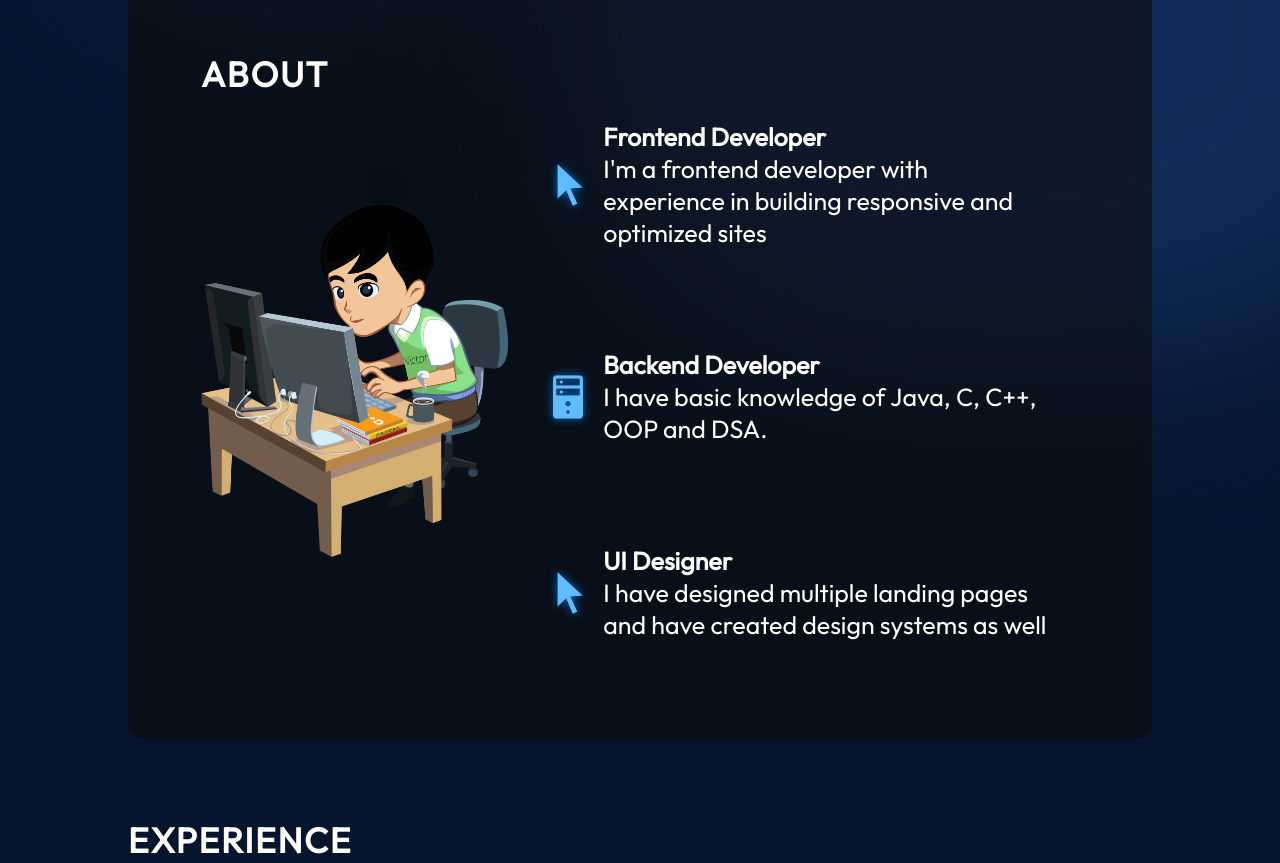
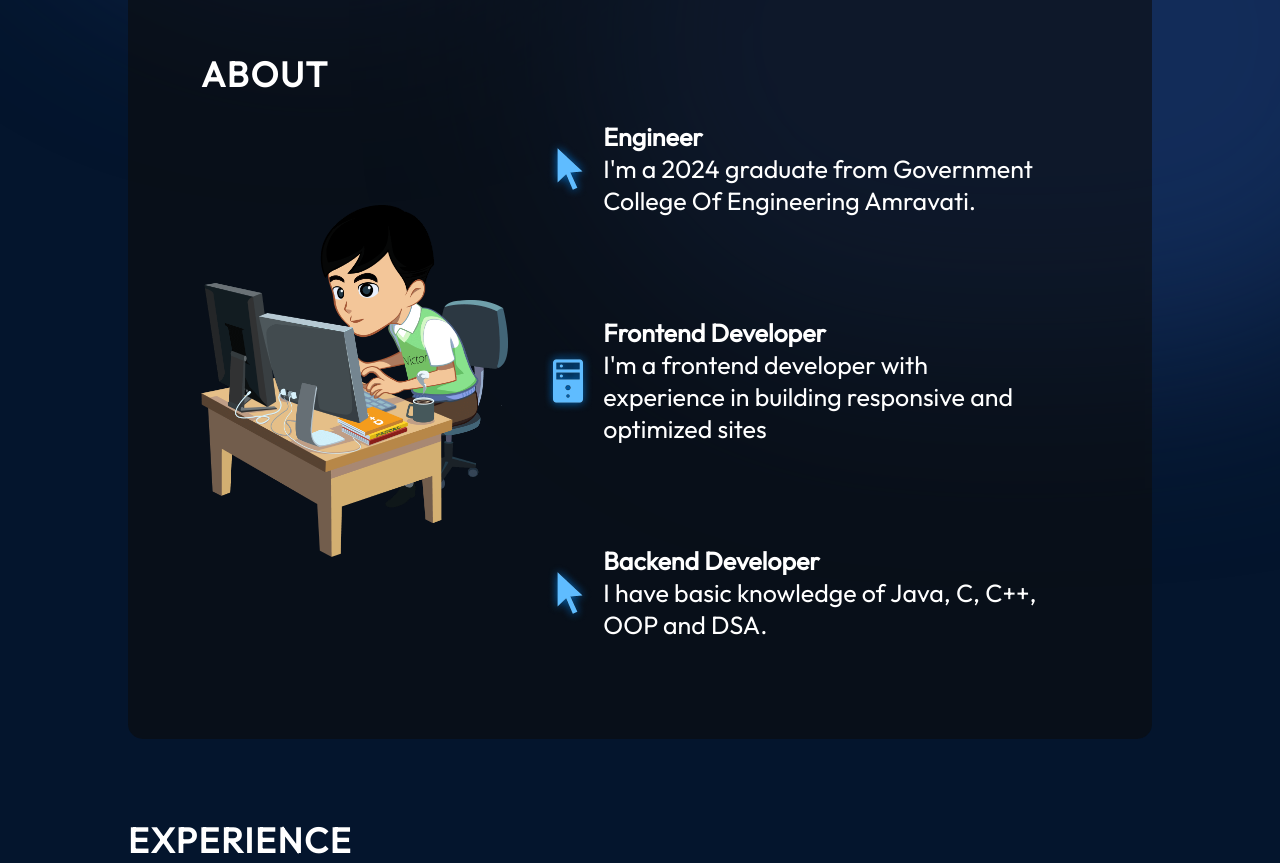
Before and after one commit to ankushchimote/p, a React (Vite) app: page / in a window 1280 px wide. Shown: the part 680-1543 px from the top of the page. Built offline with nearby package versions, Linux system fonts and the light colour scheme.

Commit message:
Update About.jsx

```diff
--- a/src/components/About/About.jsx
+++ b/src/components/About/About.jsx
@@ -17,6 +17,15 @@ export const About = () => {
           <li className={styles.aboutItem}>
             <img src={getImageUrl("about/cursorIcon.png")} alt="Cursor icon" />
             <div className={styles.aboutItemText}>
+              <h3>Engineer</h3>
+              <p>
+                I'm a 2024 graduate from Government College Of Engineering Amravati.
+              </p>
+            </div>
+          </li>
+          <li className={styles.aboutItem}>
+            <img src={getImageUrl("about/serverIcon.png")} alt="Server icon" />
+            <div className={styles.aboutItemText}>
               <h3>Frontend Developer</h3>
               <p>
                 I'm a frontend developer with experience in building responsive
@@ -25,21 +34,11 @@ export const About = () => {
             </div>
           </li>
           <li className={styles.aboutItem}>
-            <img src={getImageUrl("about/serverIcon.png")} alt="Server icon" />
+            <img src={getImageUrl("about/cursorIcon.png")} alt="UI icon" />
             <div className={styles.aboutItemText}>
               <h3>Backend Developer</h3>
               <p>
                 I have basic knowledge of Java, C, C++, OOP and DSA.
-              </p>
-            </div>
-          </li>
-          <li className={styles.aboutItem}>
-            <img src={getImageUrl("about/cursorIcon.png")} alt="UI icon" />
-            <div className={styles.aboutItemText}>
-              <h3>UI Designer</h3>
-              <p>
-                I have designed multiple landing pages and have created design
-                systems as well
               </p>
             </div>
           </li>
```
